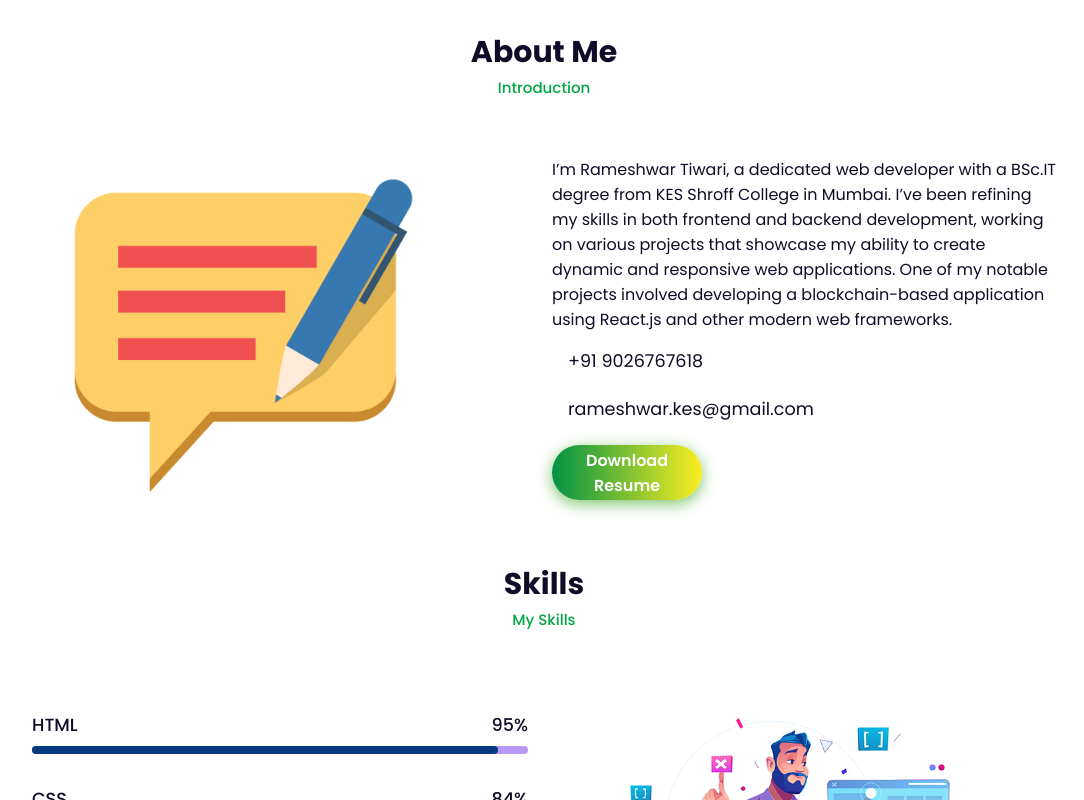
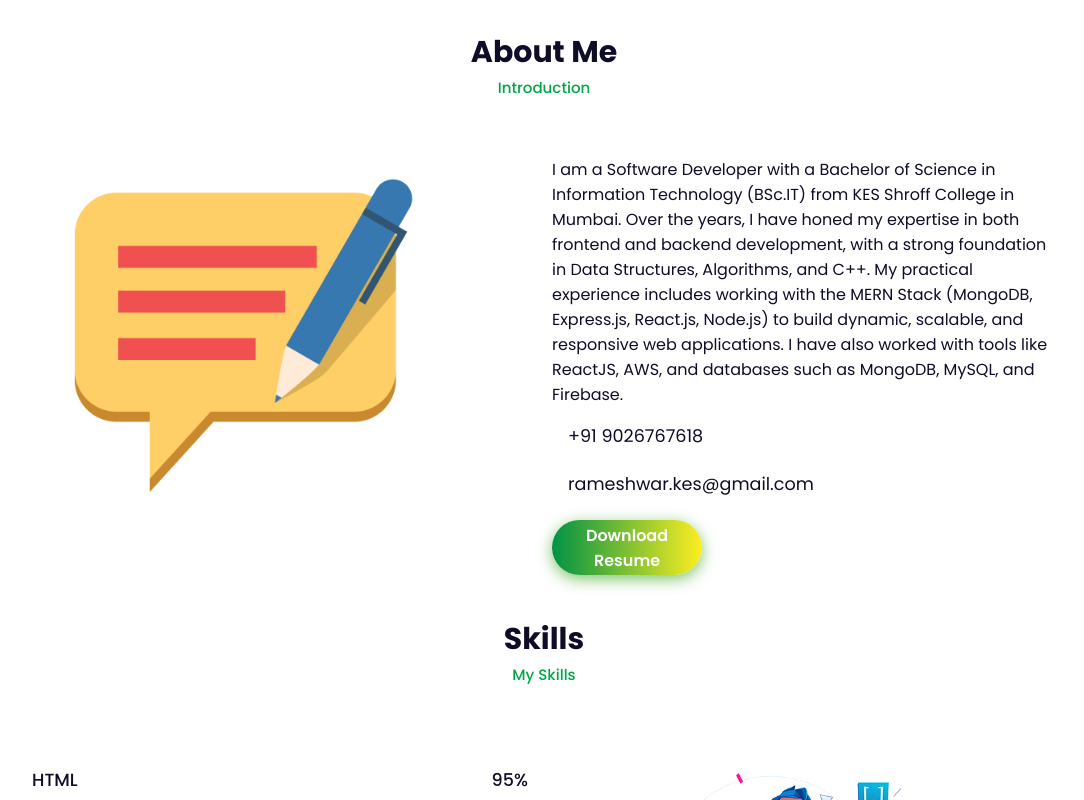
Before and after one commit to rameshwarTiwari1/My-Portfolio, a React (Create React App) app in the folder client/: page / in a window 1280 px wide. Shown: the part 780-1580 px from the top of the page, without its empty margins (96-1180 px from the left). Built offline with nearby package versions, Linux system fonts and the light colour scheme.

Commit message:
Update about.jsx

```diff
--- a/client/src/component/about.jsx
+++ b/client/src/component/about.jsx
@@ -37,11 +37,7 @@ const About =()=> {
           </div>
           <div className='about-text'>
             <br />
-            I’m Rameshwar Tiwari, a dedicated web developer with a BSc.IT degree from KES Shroff College in Mumbai.
-            I’ve been refining my skills in both frontend and backend development,
-             working on various projects that showcase my ability to create dynamic and
-             responsive web applications. One of my notable projects involved developing a
-             blockchain-based application using React.js and other modern web frameworks.
+            I am a Software Developer with a Bachelor of Science in Information Technology (BSc.IT) from KES Shroff College in Mumbai. Over the years, I have honed my expertise in both frontend and backend development, with a strong foundation in Data Structures, Algorithms, and C++. My practical experience includes working with the MERN Stack (MongoDB, Express.js, React.js, Node.js) to build dynamic, scalable, and responsive web applications. I have also worked with tools like ReactJS, AWS, and databases such as MongoDB, MySQL, and Firebase.
             <br />
             <div className='information'>
               {/* <div className='info-box'>
```
